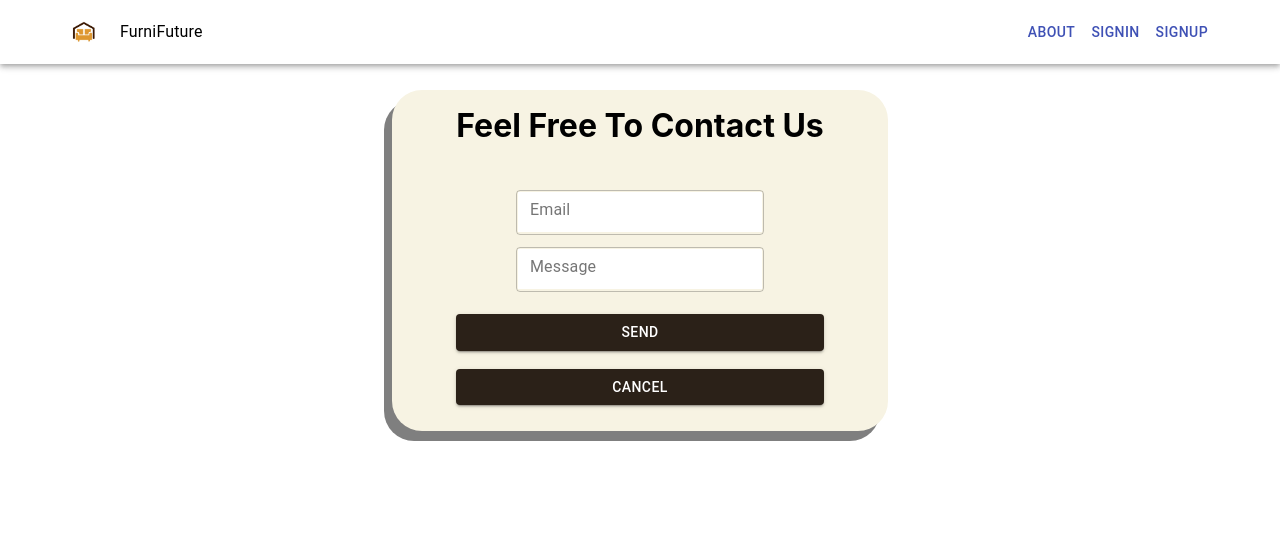
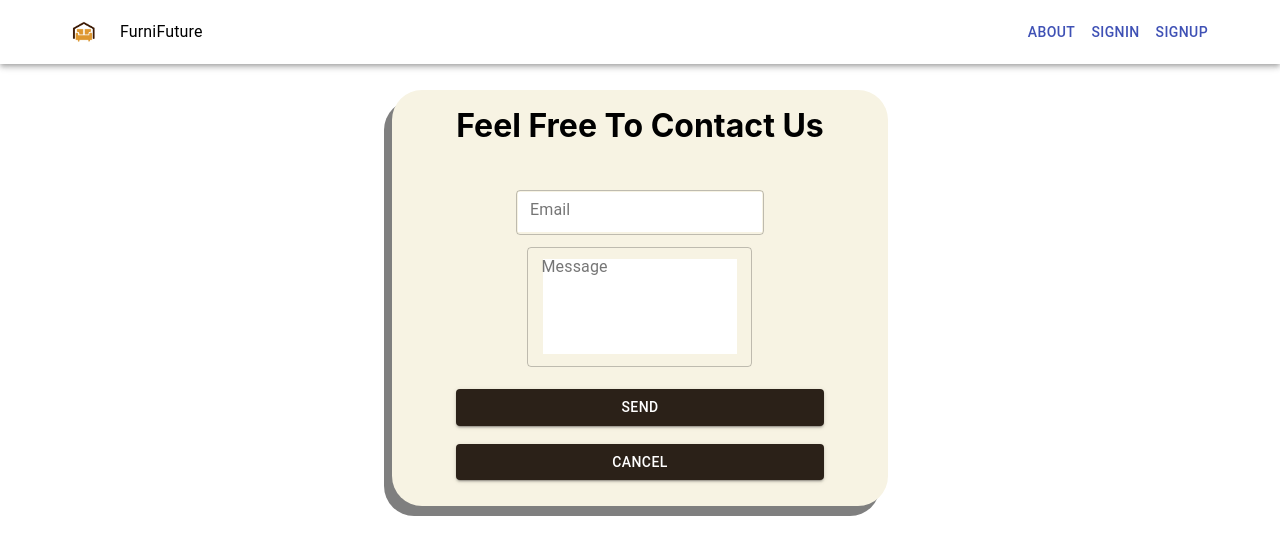
Before and after one commit to AhmadNourelddine/furnifuture, a React (Create React App) app: page /contact-us in a window 1280 px wide. Shown: the top 554 px of the page. Built offline with nearby package versions, Linux system fonts and the light colour scheme.

Commit message:
increased message height

```diff
--- a/src/pages/contactUs/ContactUs.js
+++ b/src/pages/contactUs/ContactUs.js
@@ -49,10 +49,10 @@ const ContactUs = ()=> {
     <p id="sign-up">Feel Free To Contact Us</p>
     <TextField id="outlined-basic" label="Email" variant="outlined" margin="dense"
     onChange = {e=>setEmail(e.target.value)}/>
-    <TextField id="outlined-basic" label="Message" variant="outlined" margin="dense"
+    <TextField multiline={true} rows={5} id="outlined-basic" label="Message" variant="outlined" margin="dense"
     onChange = {e=>setMessage(e.target.value)}/>
 
-    <Button onClick={send} variant="contained" id="signup-btn" fullWidth>Send</Button>
+    <Button onClick={send} variant="contained" id="signup-btn"  margin="dense" fullWidth>Send</Button>
     <Button onClick={cancel} variant="contained" id="signup-btn" fullWidth>Cancel</Button>
 
     </Box>
```
